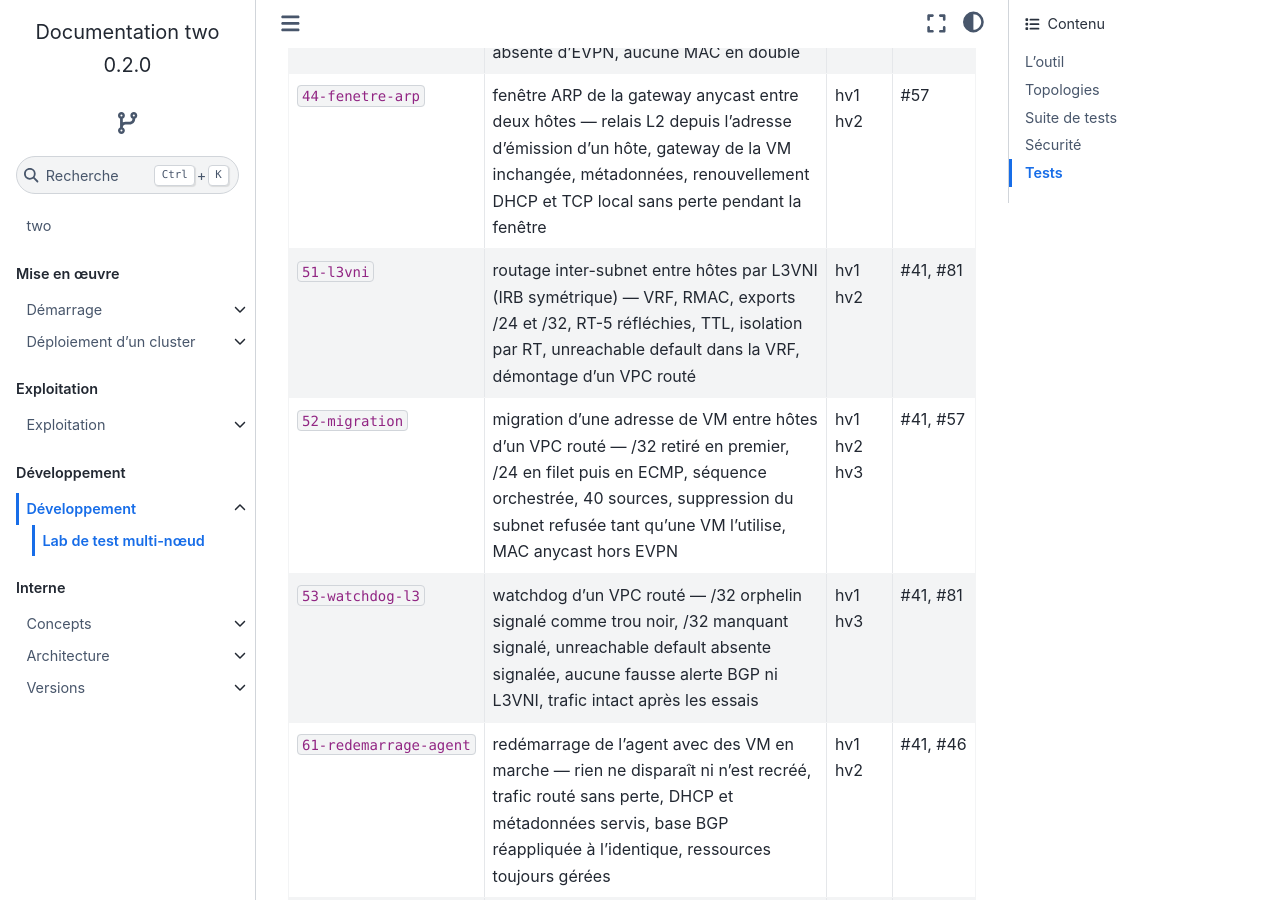
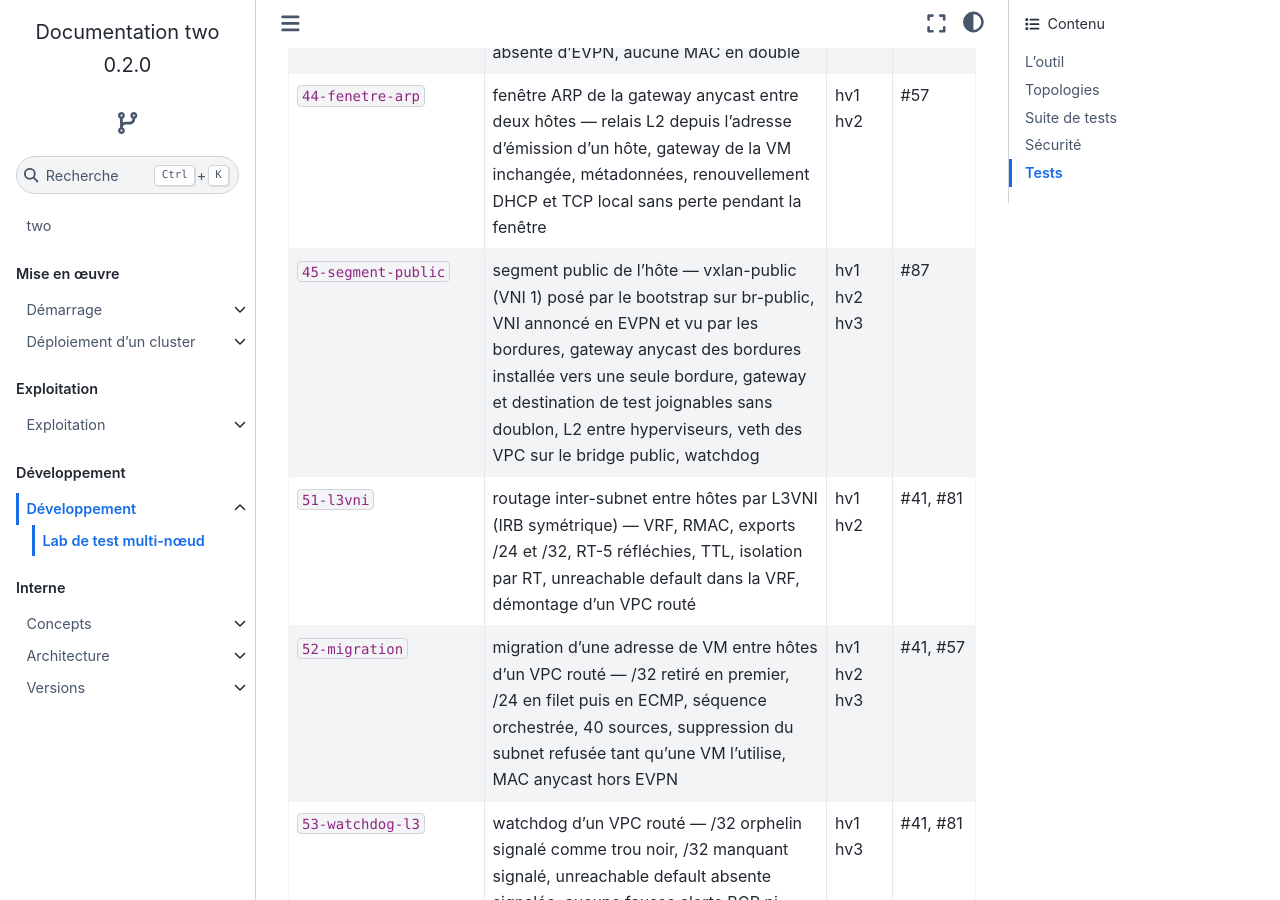
Before and after one commit to GnomeZworc/two-mirror, a Sphinx documentation site: the page built from docs/developpement/lab.rst, in a window 1280 px wide and 900 px high, scrolled down 10370 px. Built offline with Sphinx 7.4.7 and the Sphinx Book theme 1.1.4, drawn with Linux system fonts in a browser that asks for light colours.

Commit message:
f-87: e2e: 45-segment-public, VNI 1 de l'hôte jusqu'aux bordures #87
vxlan-public sur br-public (VNI 1, VTEP, nolearning), VNI vu en EVPN des deux
côtés, gateway installée vers une seule bordure, gateway et destination
joignables sans doublon, L2 entre hyperviseurs, veth des VPC sur le bridge
public, alerte du watchdog quand vxlan-public quitte le bridge.

Signed-off-by: GnomeZworc <nicolas.boufidjeline@g3e.fr>

```diff
--- a/docs/developpement/lab.rst
+++ b/docs/developpement/lab.rst
@@ -386,6 +386,10 @@ Générée par ``test/e2e/run.sh --matrice`` à partir des en-têtes ; à régé
      - fenêtre ARP de la gateway anycast entre deux hôtes — relais L2 depuis l'adresse d'émission d'un hôte, gateway de la VM inchangée, métadonnées, renouvellement DHCP et TCP local sans perte pendant la fenêtre
      - hv1 hv2
      - #57
+   * - ``45-segment-public``
+     - segment public de l'hôte — vxlan-public (VNI 1) posé par le bootstrap sur br-public, VNI annoncé en EVPN et vu par les bordures, gateway anycast des bordures installée vers une seule bordure, gateway et destination de test joignables sans doublon, L2 entre hyperviseurs, veth des VPC sur le bridge public, watchdog
+     - hv1 hv2 hv3
+     - #87
    * - ``51-l3vni``
      - routage inter-subnet entre hôtes par L3VNI (IRB symétrique) — VRF, RMAC, exports /24 et /32, RT-5 réfléchies, TTL, isolation par RT, unreachable default dans la VRF, démontage d'un VPC routé
      - hv1 hv2
```
Also changed, not shown: 1 other file.
